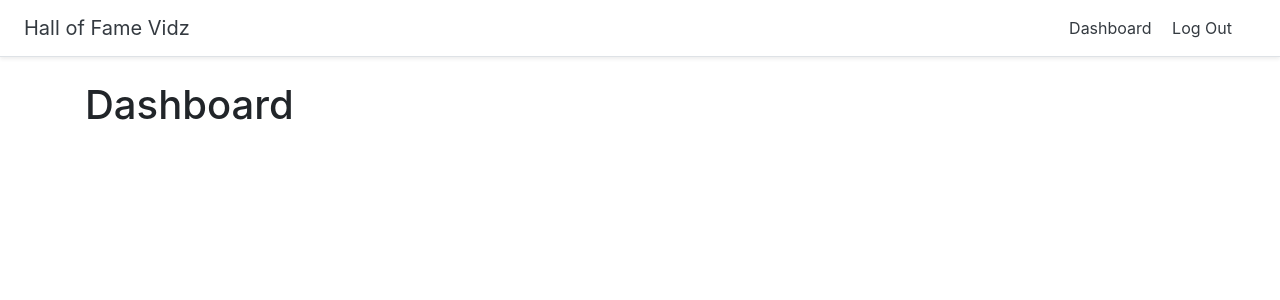
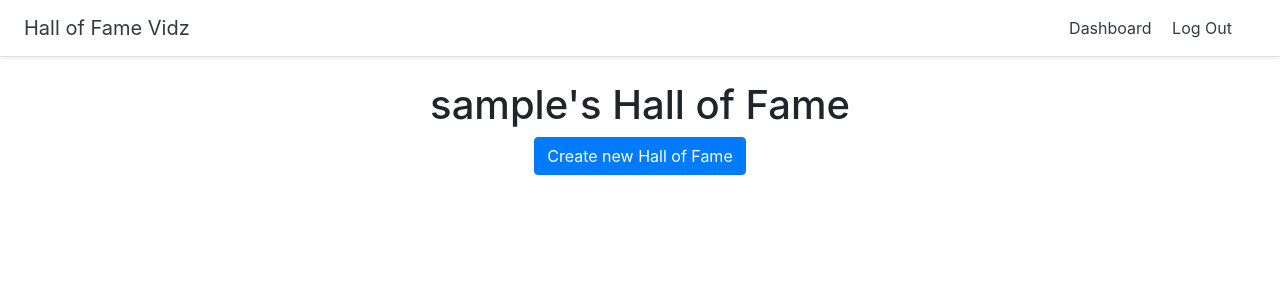
Before and after one commit to Jethet/Django-AdvancedTechniques, a Django app: page /dashboard in a window 1280 px wide. Shown: the top 300 px of the page. Run offline with Django 3.2, Linux system fonts and the light colour scheme; the visitor is signed in with stand-in values (Sample User, id 1); data that the repository does not hold is empty; some libraries are stand-ins or nearby versions.

Commit message:
Create view of videos on dashboard and add design

```diff
--- a/hofvidz-project/halls/templates/halls/base.html
+++ b/hofvidz-project/halls/templates/halls/base.html
@@ -15,7 +15,7 @@
     <h5 class="my-0 mr-md-auto font-weight-normal"><a href="{% url 'home' %}" class="text-dark">Hall of Fame Vidz</a></h5>
     <nav class="my-2 my-md-0 mr-md-3">
       {% if user.is_authenticated %}
-      <a class="p-2 text-dark" href="#">Dashboard</a>
+      <a class="p-2 text-dark" href="{% url 'dashboard' %}">Dashboard</a>
       <a class="p-2 text-dark" href="{% url 'logout' %}">Log Out</a>
       {% else %}
       <a class="p-2 text-dark" href="{% url 'login' %}">Log In</a>
--- a/hofvidz-project/halls/templates/halls/dashboard.html
+++ b/hofvidz-project/halls/templates/halls/dashboard.html
@@ -3,7 +3,29 @@
 {% block content %}
 <br>
 <div class="container">
-  <h1>Dashboard</h1>
+  <div class="text-center">
+    <h1>{{ user.username }}'s Hall of Fame</h1>
+    <a href="{% url 'create_hall' %}" class="btn btn-primary">Create new Hall of Fame</a>
+  </div>
+  <br>
+    {% for hall in halls %}
+    <h2><a href="{% url 'detail_hall' hall.id %}">{{ hall.title }}</a></h2>
+      <div class="row">
+      {% for video in hall.video_set.all %}
+      <div class="col-md-4 mt-3">
+        <div class="card mb-4 shadow-sm">
+          <iframe width="100%" height="225" src="https://www.youtube.com/embed/{{ video.youtube_id }}" frameborder="0" allow="accelerometer; autoplay; encrypted-media; gyroscope; picture-in-picture" allowfullscreen></iframe>
+          <div class="card-body">
+            <p class="card-text">{{ video.title }}</p>
+          </div>
+        </div>
+      </div>
+
+      {% endfor %}
+      </div>
+    {% endfor %}
+
 </div>
 
+
 {% endblock %}
--- a/hofvidz-project/halls/views.py
+++ b/hofvidz-project/halls/views.py
@@ -16,7 +16,8 @@ def home(request):
     return render(request, 'halls/home.html')
 
 def dashboard(request):
-    return render(request, 'halls/dashboard.html')
+    halls = Hall.objects.filter(user=request.user)
+    return render(request, 'halls/dashboard.html', {'halls':halls})
 
 def add_video(request, pk):  #this is the pk of the hall the user is looking at
     # With formset_factory you can create a specified number of one form on the page:
```
